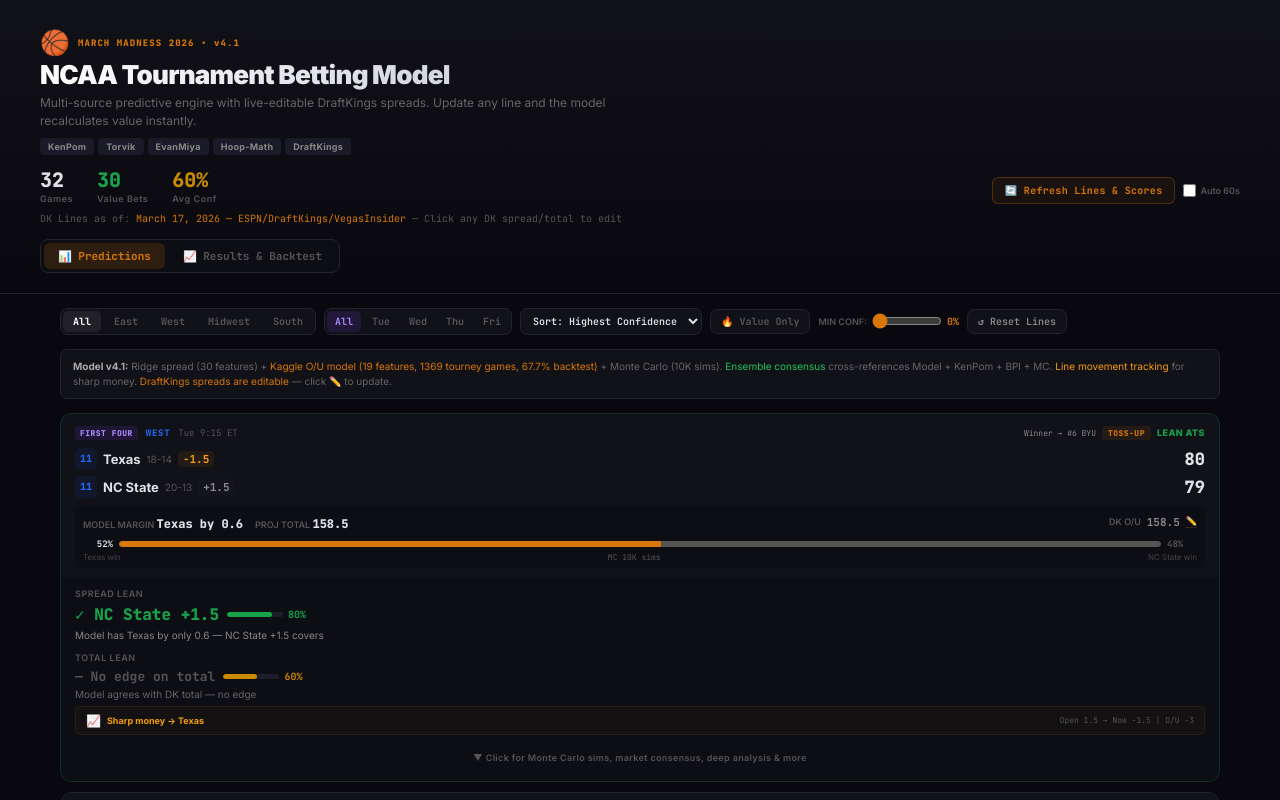
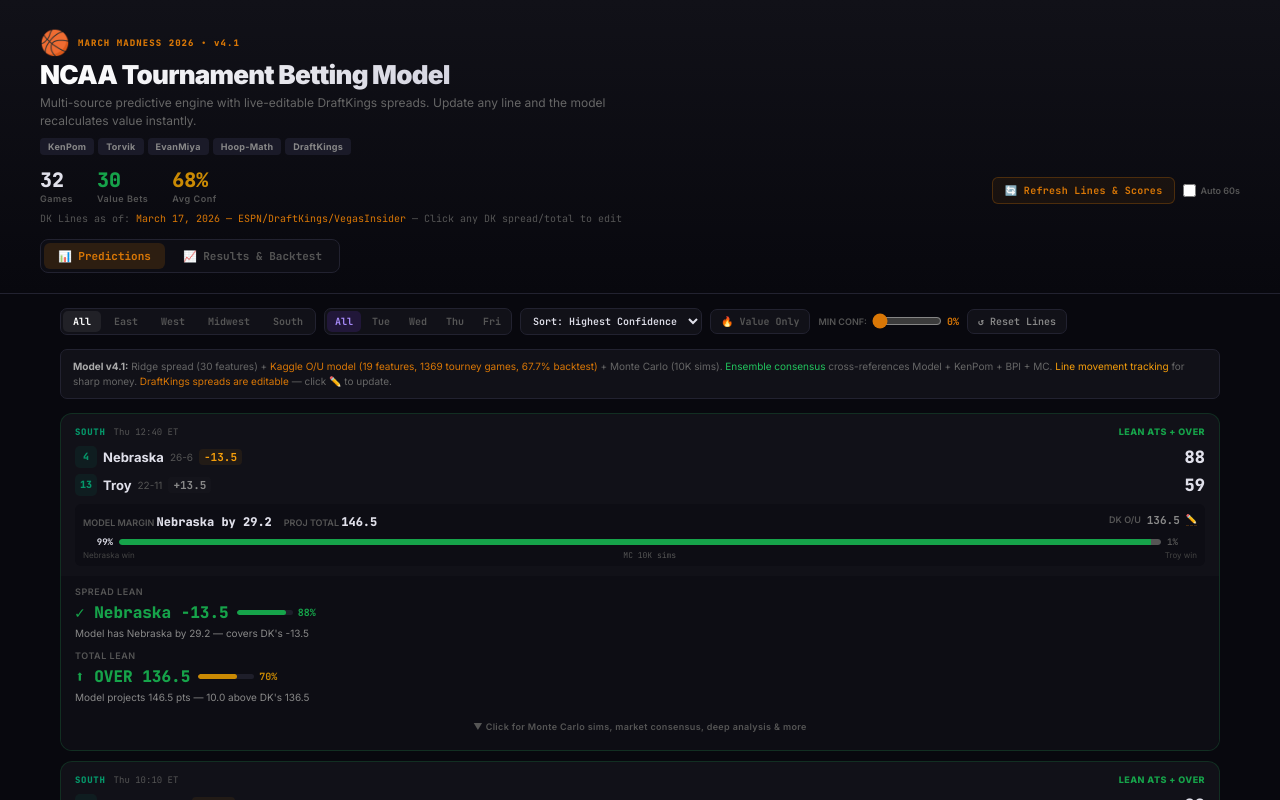
Before and after one commit to jlevan21-hub/march-madness-2026, a React (Vite) app: page / in a window 1280 px wide. Shown: the top 800 px of the page. Built offline with nearby package versions, Linux system fonts and the light colour scheme.

Commit message:
Added Sort for Game Time, added Totals to 2026 results tracker

```diff
--- a/src/App.jsx
+++ b/src/App.jsx
@@ -676,7 +676,7 @@
   const dkGapTotal = Math.abs(modelTotal - m.vt);
   const absDK = Math.abs(m.vs);
 
-  // Conformal coverage level (unchanged — still useful for display)
+  // Conformal coverage level (still useful for display)
   const confCov = (gap, conf) => {
     const levels = [0.50, 0.60, 0.70, 0.80, 0.90, 0.95];
     for (let i = 0; i < levels.length; i++) { if (gap <= conf[levels[i]]) return levels[i]; }
@@ -694,33 +694,65 @@
     totalWidth += ML.widthTotal.c[f] * z;
   }
 
-  // Component 1: TOSS-UP SPECIALIST (backtest: model is closest to DK on close games)
-  // Close games (DK < 8): model has genuine edge → boost confidence
-  // Big spreads (DK > 20): DK is much more accurate → reduce confidence
-  const tossupBonus = absDK < 5 ? 20 : absDK < 8 ? 12 : absDK < 12 ? 5 : absDK < 20 ? -5 : -15;
-
-  // Component 2: AGREEMENT SIGNAL (when model and DK converge on close games)
-  // Small gap on toss-ups = high confidence. Small gap on blowouts = less meaningful.
-  const agreementBonus = dkGapSpread < 2 ? 10 : dkGapSpread < 4 ? 5 : dkGapSpread < 8 ? 0 : -5;
-
-  // Component 3: BIG DISAGREEMENT PENALTY (model was wrong 8/15 times on biggest disagreements)
-  // When model disagrees with DK by a lot, it's usually wrong on blowouts
-  const disagPenalty = (dkGapSpread > 15 && absDK > 15) ? -20 : (dkGapSpread > 10 && absDK > 12) ? -10 : 0;
-
-  // Component 4: Injury uncertainty
-  const injPenalty = (a.injNote === "" && b.injNote === "") ? 0 : -8;
-
-  // Component 5: Deep feature confidence — strong signals from ESPN data
-  const hasDeepA = DEEP[m.t1] && DEEP[m.t1].em_trajectory !== undefined;
-  const hasDeepB = DEEP[m.t2] && DEEP[m.t2].em_trajectory !== undefined;
-  const deepBonus = (hasDeepA && hasDeepB) ? 5 : 0;
-
-  // Final spread confidence (base 45, range 20-88)
-  let spreadConf = Math.round(Math.min(88, Math.max(20, 45 + tossupBonus + agreementBonus + disagPenalty + injPenalty + deepBonus)));
-
-  // Total confidence (simpler — mainly agreement-based)
-  const totalAgree = dkGapTotal < 3 ? 10 : dkGapTotal < 6 ? 5 : dkGapTotal < 10 ? 0 : -8;
-  let totalConf = Math.round(Math.min(85, Math.max(20, 45 + totalAgree + injPenalty + deepBonus)));
+  // ── VALUE CALCULATIONS ──
+  const spreadVal = Math.round((modelSpread - m.vs) * 10) / 10;
+  const totalVal = Math.round((modelTotal - m.vt) * 10) / 10;
+
+  // ── MONTE CARLO SIMULATION (10,000 games) ───────────────────────────────
+  // Moved BEFORE confidence so MC cover probability can drive confidence score
+  const spreadStd = ML.conformal_spread[0.80] / 1.28; // ≈ 13.1 pts
+  const totalStd = ML.conformal_total[0.80] / 1.28;   // ≈ 18.9 pts
+  const N_SIM = 10000;
+
+  let seed = 0;
+  for (let i = 0; i < m.t1.length; i++) seed += m.t1.charCodeAt(i) * 31;
+  for (let i = 0; i < m.t2.length; i++) seed += m.t2.charCodeAt(i) * 17;
+  const rng = () => { seed = (seed * 1664525 + 1013904223) & 0xFFFFFFFF; return (seed >>> 0) / 4294967296; };
+  const randn = () => { const u1 = rng(), u2 = rng(); return Math.sqrt(-2*Math.log(u1||0.0001))*Math.cos(2*Math.PI*u2); };
+
+  let t1Wins = 0, t1Covers = 0, overHits = 0;
+  const simMargins = [];
+  const simTotals = [];
+  for (let i = 0; i < N_SIM; i++) {
+    const simMargin = -modelSpread + randn() * spreadStd;
+    const simTotal = modelTotal + randn() * totalStd;
+    simMargins.push(simMargin);
+    simTotals.push(simTotal);
+    if (simMargin > 0) t1Wins++;
+    if (simMargin + m.vs > 0) t1Covers++;
+    if (simTotal > m.vt) overHits++;
+  }
+  const winProb1 = Math.round(t1Wins / N_SIM * 100);
+  const winProb2 = 100 - winProb1;
+  const coverProb1 = Math.round(t1Covers / N_SIM * 100);
+  const coverProb2 = 100 - coverProb1;
+  const overProb = Math.round(overHits / N_SIM * 100);
+  const underProb = 100 - overProb;
+
+  simMargins.sort((a, b) => a - b);
+  const simP10 = Math.round(simMargins[Math.floor(N_SIM * 0.10)] * 10) / 10;
+  const simP90 = Math.round(simMargins[Math.floor(N_SIM * 0.90)] * 10) / 10;
+
+  // ── CONFIDENCE (MC-driven) ──────────────────────────────────────────────
+  // Previous hand-tuned confidence was not calibrated (backtest showed no
+  // correlation between confidence tier and ATS accuracy).
+  // New approach: use Monte Carlo cover probability directly as confidence.
+  // MC cover prob IS a calibrated probability — it accounts for model spread,
+  // DK spread, and spread variance through 10K simulations.
+  // The further MC is from 50%, the more confident the pick.
+  //
+  // Spread confidence = how far MC cover probability is from 50%
+  // scaled to 20-88 range for display consistency
+  const mcCoverLean = Math.max(coverProb1, coverProb2); // stronger side
+  let spreadConf = Math.round(Math.min(88, Math.max(20, mcCoverLean)));
+
+  // Small injury penalty (MC can't account for injuries)
+  const injPenalty = (a.injNote === "" && b.injNote === "") ? 0 : -5;
+  spreadConf = Math.round(Math.min(88, Math.max(20, spreadConf + injPenalty)));
+
+  // Total confidence: MC over/under probability
+  const mcOULean = Math.max(overProb, underProb);
+  let totalConf = Math.round(Math.min(85, Math.max(20, mcOULean + injPenalty)));
 
   // ── UPSET ALERT (backed by deep features) ──────────────────────────────
   // Triggered when: model spread flips direction from DK AND deep features support it
@@ -759,53 +791,6 @@
       spreadConf = Math.min(88, spreadConf + 8);
     }
   }
-
-  // ── VALUE CALCULATIONS (needed by Monte Carlo consensus below) ──
-  const spreadVal = Math.round((modelSpread - m.vs) * 10) / 10;
-  const totalVal = Math.round((modelTotal - m.vt) * 10) / 10;
-
-  // ── MONTE CARLO SIMULATION (10,000 games) ───────────────────────────────
-  // Instead of a single point estimate, simulate the game 10K times using:
-  //   - Model spread as the mean margin
-  //   - Conformal 80% interval (±16.8 pts) to derive std dev
-  //   - σ ≈ conformal_80 / 1.28 (since 80% CI ≈ ±1.28σ for normal)
-  // This gives us: win probability, cover probability, over/under probability
-  const spreadStd = ML.conformal_spread[0.80] / 1.28; // ≈ 13.1 pts
-  const totalStd = ML.conformal_total[0.80] / 1.28;   // ≈ 18.9 pts
-  const N_SIM = 10000; // 10K sims for robust probabilities
-
-  // Seed a simple PRNG for reproducibility (based on team names)
-  let seed = 0;
-  for (let i = 0; i < m.t1.length; i++) seed += m.t1.charCodeAt(i) * 31;
-  for (let i = 0; i < m.t2.length; i++) seed += m.t2.charCodeAt(i) * 17;
-  const rng = () => { seed = (seed * 1664525 + 1013904223) & 0xFFFFFFFF; return (seed >>> 0) / 4294967296; };
-  // Box-Muller for normal distribution
-  const randn = () => { const u1 = rng(), u2 = rng(); return Math.sqrt(-2*Math.log(u1||0.0001))*Math.cos(2*Math.PI*u2); };
-
-  let t1Wins = 0, t1Covers = 0, overHits = 0;
-  const simMargins = [];
-  const simTotals = [];
-  for (let i = 0; i < N_SIM; i++) {
-    const simMargin = -modelSpread + randn() * spreadStd; // positive = t1 wins
-    const simTotal = modelTotal + randn() * totalStd;
-    simMargins.push(simMargin);
-    simTotals.push(simTotal);
-    if (simMargin > 0) t1Wins++;
-    // Cover: does t1 beat the DK spread? t1 score - t2 score + dk_spread > 0
-    if (simMargin + m.vs > 0) t1Covers++;
-    if (simTotal > m.vt) overHits++;
-  }
-  const winProb1 = Math.round(t1Wins / N_SIM * 100);
-  const winProb2 = 100 - winProb1;
-  const coverProb1 = Math.round(t1Covers / N_SIM * 100); // t1 covers DK spread
-  const coverProb2 = 100 - coverProb1;
-  const overProb = Math.round(overHits / N_SIM * 100);
-  const underProb = 100 - overProb;
-
-  // Median and percentiles from simulation
-  simMargins.sort((a, b) => a - b);
-  const simP10 = Math.round(simMargins[Math.floor(N_SIM * 0.10)] * 10) / 10;
-  const simP90 = Math.round(simMargins[Math.floor(N_SIM * 0.90)] * 10) / 10;
 
   // ── ENSEMBLE CONSENSUS (informational — separate from model) ──────────
   // Cross-reference multiple signals. Each "vote" is ATS lean direction.
@@ -1441,31 +1426,111 @@
 
   if (is2026) {
     const completed2026 = liveGames.filter(g => g.completed);
+
+    // ── ATS tracking ──
+    const atsResults = completed2026.map(g => {
+      const actualMargin = g.actual_s1 - g.actual_s2;
+      const modelFavT1 = g.p?.modelSpread < 0;
+      const dkFavT1 = g.vs < 0;
+      // Model leans t1 ATS when model has t1 more favored than DK
+      const modelLeansT1 = g.p?.modelSpread < g.vs;
+      const t1Covers = (actualMargin + g.vs) > 0;
+      const push = Math.abs(actualMargin + g.vs) < 0.01;
+      const modelCorrect = push ? null : modelLeansT1 === t1Covers;
+      const spreadEdge = modelLeansT1 ? (actualMargin + g.vs) : -(actualMargin + g.vs);
+      return { ...g, actualMargin, modelLeansT1, t1Covers, push, modelCorrect, spreadEdge };
+    });
+    const atsNonPush = atsResults.filter(g => g.modelCorrect !== null);
+    const atsWins = atsNonPush.filter(g => g.modelCorrect === true).length;
+    const atsLosses = atsNonPush.filter(g => g.modelCorrect === false).length;
+
+    // ── O/U tracking ──
+    const ouResults = completed2026.map(g => {
+      const actualTotal = g.actual_s1 + g.actual_s2;
+      const modelTotal = g.p?.modelTotal || 0;
+      const dkTotal = g.vt;
+      const modelLean = modelTotal > dkTotal + 1.5 ? "OVER" : modelTotal < dkTotal - 1.5 ? "UNDER" : null;
+      const actualResult = actualTotal > dkTotal ? "OVER" : actualTotal < dkTotal ? "UNDER" : "PUSH";
+      const ouCorrect = modelLean === null ? null : (actualResult === "PUSH" ? null : modelLean === actualResult);
+      const ouEdge = modelLean === null ? 0 : (ouCorrect ? Math.abs(actualTotal - dkTotal) : -Math.abs(actualTotal - dkTotal));
+      return { ...g, actualTotal, modelTotal, dkTotal, modelLean, actualResult, ouCorrect, ouEdge };
+    });
+    const ouPicks = ouResults.filter(g => g.ouCorrect !== null);
+    const ouWins = ouPicks.filter(g => g.ouCorrect === true).length;
+    const ouLosses = ouPicks.filter(g => g.ouCorrect === false).length;
+
     return <div>
       <div style={{ padding: "12px", background: "#111118", borderRadius: 8, border: "1px solid #222230", marginBottom: 14 }}>
         <div style={{ fontSize: 11, fontWeight: 700, color: "#d97706", marginBottom: 8 }}>📊 2026 LIVE RESULTS — Enter scores as games complete</div>
-        <p style={{ fontSize: 10, color: "#666", margin: "0 0 12px" }}>Click "Add Score" on any game below to enter the final score. The model will compare its prediction to the actual result.</p>
-        {completed2026.length > 0 && <div style={{ display: "flex", gap: 16, marginBottom: 8 }}>
-          <div><div style={{ fontSize: 18, fontWeight: 800, color: "#e0e0ea", fontFamily: mono }}>{completed2026.length}</div><div style={{ fontSize: 9, color: "#555" }}>COMPLETED</div></div>
-          <div><div style={{ fontSize: 18, fontWeight: 800, color: "#16a34a", fontFamily: mono }}>{completed2026.filter(g => Math.abs((g.actual_s1-g.actual_s2) - (-g.p?.modelSpread||0)) <= (ML.conformal_spread[0.80]||17)).length}</div><div style={{ fontSize: 9, color: "#555" }}>WITHIN 80% CI</div></div>
+        <p style={{ fontSize: 10, color: "#666", margin: "0 0 12px" }}>Click "Add Score" on any game below to enter the final score. The model tracks ATS spread picks AND O/U total picks.</p>
+        {completed2026.length > 0 && <>
+          <div style={{ display: "grid", gridTemplateColumns: "repeat(auto-fill, minmax(110px, 1fr))", gap: 8, marginBottom: 8 }}>
+            <div style={{ padding: "8px", background: "#0d0d14", borderRadius: 7, textAlign: "center" }}>
+              <div style={{ fontSize: 18, fontWeight: 800, color: "#e0e0ea", fontFamily: mono }}>{completed2026.length}</div>
+              <div style={{ fontSize: 9, color: "#555" }}>COMPLETED</div>
+            </div>
+            <div style={{ padding: "8px", background: "#0d0d14", borderRadius: 7, textAlign: "center" }}>
+              <div style={{ fontSize: 18, fontWeight: 800, color: atsWins > atsLosses ? "#16a34a" : atsWins < atsLosses ? "#dc2626" : "#d97706", fontFamily: mono }}>{atsWins}-{atsLosses}</div>
+              <div style={{ fontSize: 9, color: "#555" }}>ATS RECORD</div>
+            </div>
+            <div style={{ padding: "8px", background: "#0d0d14", borderRadius: 7, textAlign: "center" }}>
+              <div style={{ fontSize: 18, fontWeight: 800, color: atsNonPush.length > 0 ? (atsWins/atsNonPush.length > 0.524 ? "#16a34a" : "#dc2626") : "#888", fontFamily: mono }}>{atsNonPush.length > 0 ? Math.round(atsWins/atsNonPush.length*100) : "—"}%</div>
+              <div style={{ fontSize: 9, color: "#555" }}>ATS %</div>
+            </div>
+            <div style={{ padding: "8px", background: "#0d0d14", borderRadius: 7, textAlign: "center" }}>
+              <div style={{ fontSize: 18, fontWeight: 800, color: ouWins > ouLosses ? "#16a34a" : ouWins < ouLosses ? "#dc2626" : "#d97706", fontFamily: mono }}>{ouWins}-{ouLosses}</div>
+              <div style={{ fontSize: 9, color: "#555" }}>O/U RECORD</div>
+            </div>
+            <div style={{ padding: "8px", background: "#0d0d14", borderRadius: 7, textAlign: "center" }}>
+              <div style={{ fontSize: 18, fontWeight: 800, color: ouPicks.length > 0 ? (ouWins/ouPicks.length > 0.524 ? "#16a34a" : "#dc2626") : "#888", fontFamily: mono }}>{ouPicks.length > 0 ? Math.round(ouWins/ouPicks.length*100) : "—"}%</div>
+              <div style={{ fontSize: 9, color: "#555" }}>O/U %</div>
+            </div>
+            <div style={{ padding: "8px", background: "#0d0d14", borderRadius: 7, textAlign: "center" }}>
+              <div style={{ fontSize: 18, fontWeight: 800, color: "#16a34a", fontFamily: mono }}>{completed2026.filter(g => Math.abs((g.actual_s1-g.actual_s2) - (-g.p?.modelSpread||0)) <= (ML.conformal_spread[0.80]||17)).length}</div>
+              <div style={{ fontSize: 9, color: "#555" }}>WITHIN 80% CI</div>
+            </div>
+          </div>
+          {/* Signed edge summary */}
+          {atsNonPush.length > 0 && <div style={{ display: "flex", gap: 16, marginTop: 4, fontSize: 10, color: "#888" }}>
+            <span>ATS Signed Edge: <b style={{ color: atsResults.reduce((s,g) => s + g.spreadEdge, 0) / Math.max(1, atsNonPush.length) > 0 ? "#16a34a" : "#dc2626", fontFamily: mono }}>{(atsResults.reduce((s,g) => s + g.spreadEdge, 0) / Math.max(1, atsNonPush.length)).toFixed(1)} pts/pick</b></span>
+            {ouPicks.length > 0 && <span>O/U Signed Edge: <b style={{ color: ouPicks.reduce((s,g) => s + g.ouEdge, 0) / ouPicks.length > 0 ? "#16a34a" : "#dc2626", fontFamily: mono }}>{(ouPicks.reduce((s,g) => s + g.ouEdge, 0) / ouPicks.length).toFixed(1)} pts/pick</b></span>}
           </div>}
-      </div>
+        </>}
+      </div>
+      {/* Game-by-game cards */}
       <div style={{ display: "grid", gridTemplateColumns: "1fr", gap: 8 }}>
-        {liveGames.map(g => <div key={g.i} style={{ padding: "10px 12px", background: "#111118", borderRadius: 8, border: `1px solid ${g.completed ? "#16a34a33" : "#222230"}` }}>
+        {liveGames.map((g, idx) => {
+          const ats = atsResults.find(r => r.i === g.i);
+          const ou = ouResults.find(r => r.i === g.i);
+          return <div key={g.i} style={{ padding: "10px 12px", background: "#111118", borderRadius: 8, border: `1px solid ${g.completed ? (ats?.modelCorrect ? "#16a34a33" : ats?.modelCorrect === false ? "#dc262633" : "#d9770633") : "#222230"}` }}>
             <div style={{ display: "flex", justifyContent: "space-between", alignItems: "center" }}>
               <div style={{ fontSize: 12, fontWeight: 700, color: "#e0e0ea" }}>{g.t1} vs {g.t2}</div>
+              <div style={{ display: "flex", gap: 6, alignItems: "center" }}>
+                {g.completed && ats && <span style={{ fontSize: 8, fontWeight: 800, padding: "2px 6px", borderRadius: 3, background: ats.modelCorrect ? "#16a34a18" : ats.modelCorrect === false ? "#dc262618" : "#d9770618", color: ats.modelCorrect ? "#16a34a" : ats.modelCorrect === false ? "#dc2626" : "#d97706" }}>{ats.modelCorrect ? "ATS ✓" : ats.modelCorrect === false ? "ATS ✗" : "PUSH"}</span>}
+                {g.completed && ou && ou.modelLean && <span style={{ fontSize: 8, fontWeight: 800, padding: "2px 6px", borderRadius: 3, background: ou.ouCorrect ? "#16a34a18" : ou.ouCorrect === false ? "#dc262618" : "#d9770618", color: ou.ouCorrect ? "#16a34a" : ou.ouCorrect === false ? "#dc2626" : "#d97706" }}>{ou.ouCorrect ? "O/U ✓" : ou.ouCorrect === false ? "O/U ✗" : "O/U —"}</span>}
                 {!g.completed && <button onClick={() => {
                   const s1 = prompt(`Final score for ${g.t1}:`);
                   const s2 = prompt(`Final score for ${g.t2}:`);
                   if (s1 && s2 && !isNaN(+s1) && !isNaN(+s2)) onAddResult(g.i, +s1, +s2);
                 }} style={{ padding: "3px 8px", borderRadius: 5, border: "1px solid #d9770644", background: "#d9770614", color: "#d97706", fontSize: 9, fontWeight: 700, cursor: "pointer" }}>Add Score</button>}
               </div>
-          <div style={{ display: "flex", gap: 16, marginTop: 6, fontSize: 10, color: "#888" }}>
-            <span>Model: <b style={{ color: "#a78bfa", fontFamily: mono }}>{g.p?.modelSpread > 0 ? g.t2 : g.t1} by {Math.abs(g.p?.modelSpread||0).toFixed(1)}</b></span>
+            </div>
+            {/* Spread row */}
+            <div style={{ display: "flex", gap: 16, marginTop: 6, fontSize: 10, color: "#888", flexWrap: "wrap" }}>
+              <span>Spread: <b style={{ color: "#a78bfa", fontFamily: mono }}>{g.p?.modelSpread > 0 ? g.t2 : g.t1} by {Math.abs(g.p?.modelSpread||0).toFixed(1)}</b></span>
               <span>DK: <b style={{ fontFamily: mono }}>{g.vs}</b></span>
-            {g.completed && <span>Actual: <b style={{ color: "#16a34a", fontFamily: mono }}>{g.actual_s1}-{g.actual_s2}</b></span>}
-          </div>
-        </div>)}
+              <span>Lean: <b style={{ color: "#d97706", fontFamily: mono }}>{g.p?.spreadLeanTeam || "—"}</b></span>
+              {g.completed && <span>Actual: <b style={{ color: "#16a34a", fontFamily: mono }}>{g.actual_s1}-{g.actual_s2}</b> ({ats ? (ats.spreadEdge > 0 ? "+" : "") + ats.spreadEdge.toFixed(1) : ""})</span>}
+            </div>
+            {/* Total row */}
+            <div style={{ display: "flex", gap: 16, marginTop: 4, fontSize: 10, color: "#888", flexWrap: "wrap" }}>
+              <span>Model Total: <b style={{ color: "#60a5fa", fontFamily: mono }}>{g.p?.modelTotal || "—"}</b></span>
+              <span>DK O/U: <b style={{ fontFamily: mono }}>{g.vt}</b></span>
+              <span>Lean: <b style={{ color: ou?.modelLean ? "#d97706" : "#555", fontFamily: mono }}>{ou?.modelLean || "—"}{ou?.modelLean ? ` (${Math.abs((g.p?.modelTotal||0) - g.vt).toFixed(1)} pts)` : ""}</b></span>
+              {g.completed && <span>Actual Total: <b style={{ color: ou?.actualResult === "OVER" ? "#16a34a" : "#60a5fa", fontFamily: mono }}>{ou?.actualTotal} ({ou?.actualResult})</b></span>}
+            </div>
+          </div>;
+        })}
       </div>
     </div>;
   }
@@ -1768,6 +1833,11 @@
     if (valOnly) g = g.filter(x => x.p.spreadLeanTeam || x.p.totalLeanDir);
     if (sort === "value") g.sort((a, b) => (Math.abs(b.p.spreadVal) + Math.abs(b.p.totalVal)) - (Math.abs(a.p.spreadVal) + Math.abs(a.p.totalVal)));
     else if (sort === "confidence") g.sort((a, b) => Math.max(b.p.spreadConf, b.p.totalConf) - Math.max(a.p.spreadConf, a.p.totalConf));
+    else if (sort === "time") {
+      const dayOrd = { Tue: 0, Wed: 1, Thu: 2, Fri: 3 };
+      const parseTime = (t) => { const [h, rest] = (t || "12:00 ET").split(":"); const m = parseInt(rest); let hr = parseInt(h); if (hr < 6) hr += 12; return hr * 60 + m; };
+      g.sort((a, b) => ((dayOrd[a.day]||0)*10000 + parseTime(a.time)) - ((dayOrd[b.day]||0)*10000 + parseTime(b.time)));
+    }
     else g.sort((a, b) => Math.abs(a.vs) - Math.abs(b.vs));
     return g;
   }, [reg, sort, minC, valOnly, lines, dayFilter]);
@@ -1863,6 +1933,7 @@
         <select value={sort} onChange={e => setSort(e.target.value)} style={{ padding: "5px 8px", borderRadius: 7, border: "1px solid var(--bd)", background: "var(--sf)", color: "var(--tx)", fontSize: 10, fontWeight: 600, fontFamily: "'JetBrains Mono',mono", cursor: "pointer" }}>
           <option value="value">Sort: Best Value</option>
           <option value="confidence">Sort: Highest Confidence</option>
+          <option value="time">Sort: Game Time</option>
           <option value="spread">Sort: Tightest Spread</option>
         </select>
         <button onClick={() => setValOnly(!valOnly)} style={{ padding: "5px 10px", borderRadius: 7, border: `1px solid ${valOnly ? "#16a34a44" : "var(--bd)"}`, background: valOnly ? "#16a34a14" : "var(--sf)", color: valOnly ? "#16a34a" : "#555", fontSize: 10, fontWeight: 700, cursor: "pointer", fontFamily: "'JetBrains Mono',mono" }}>🔥 Value Only</button>
```
Lines whose indentation alone changed are shown as unchanged.
